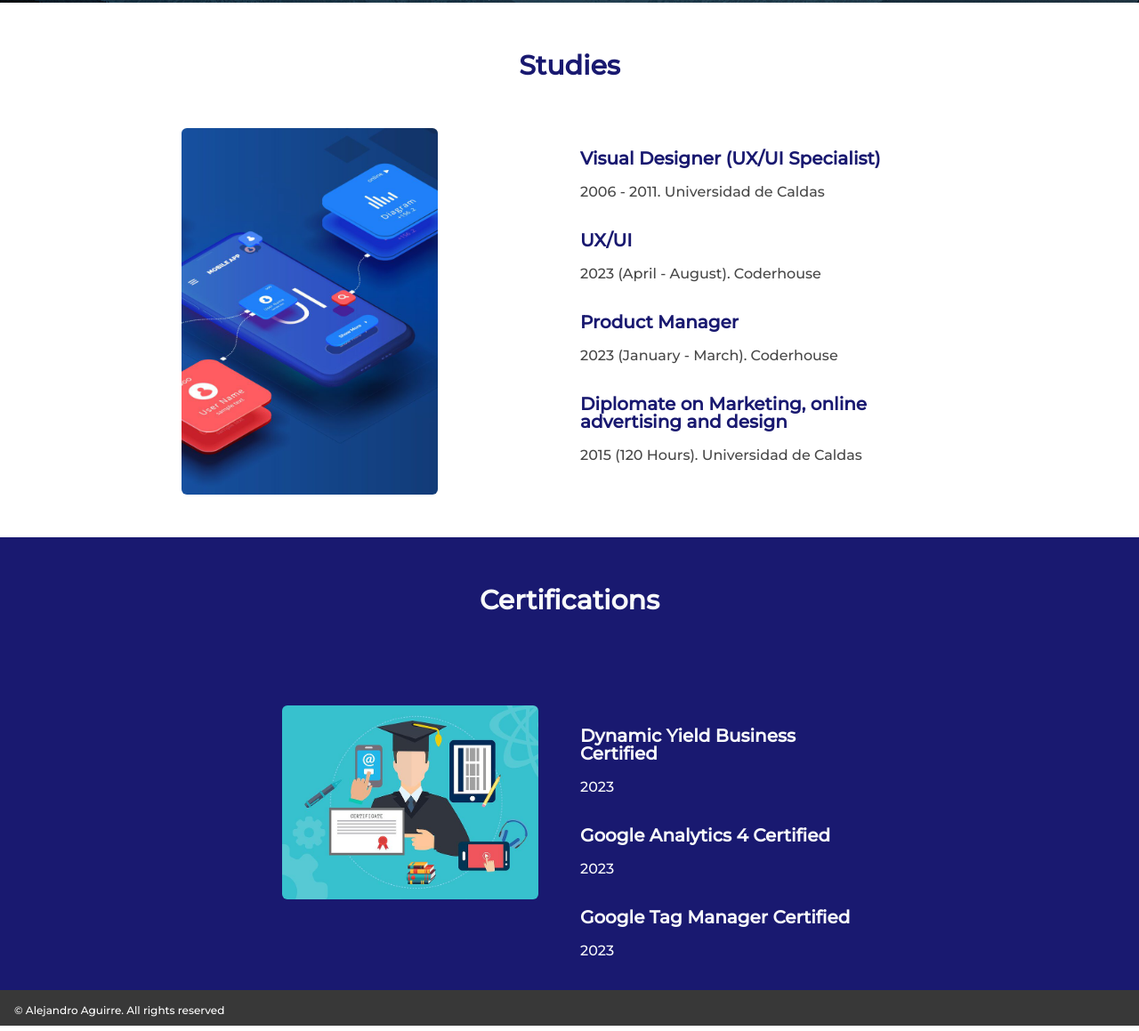
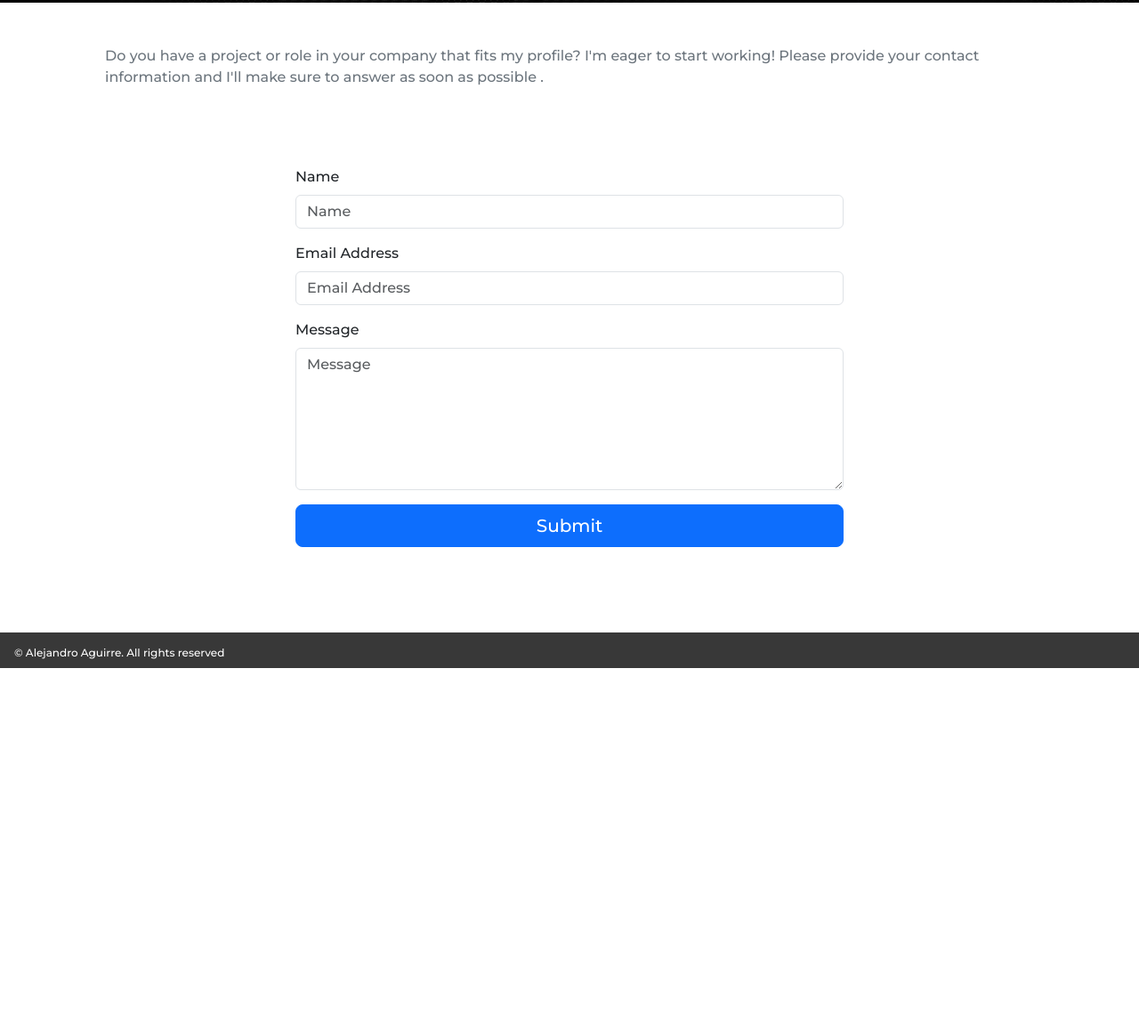
Before and after one commit to AleVolkov/Tercera_PreEntrega_AlejandroAguirre, a website: page contact_me.html in a window 1280 px wide. Shown: the part 361-1520 px from the top of the page at 89% size. After the commit the page ends 1118 px from the top, so only its background shows below. Drawn offline with nearby package versions, Linux system fonts and the light colour scheme; files that its build step writes are made by us from their sources.

Commit message:
All content in pages updated

```diff
--- a/contact_me.html
+++ b/contact_me.html
@@ -9,7 +9,7 @@
     <link href="https://cdn.jsdelivr.net/npm/bootstrap@5.3.2/dist/css/bootstrap.min.css" rel="stylesheet"
         integrity="sha384-T3c6CoIi6uLrA9TneNEoa7RxnatzjcDSCmG1MXxSR1GAsXEV/Dwwykc2MPK8M2HN" crossorigin="anonymous">
     <link rel="stylesheet" href="./css/bootstrap.css">
-    <link rel="stylesheet" href="./css/style.css">
+    <link rel="stylesheet" href="./css/styles.css">
     <link href="https://fonts.googleapis.com/css2?family=Montserrat:wght@500&display=swap" rel="stylesheet">
     <meta name="description"
         content="Get in Touch with Alejandro Aguirre | Reach Out for IT Project Management Inquiries | Let's Collaborate on Your Next CRO Project | Contact Me Today ">
@@ -47,53 +47,62 @@
     <main>
         <section>
             <!-- Hero -->
-            <div class="p-5 text-center bg-image" style="background-image: url('./images/education_bg.png');
+            <div class="p-5 text-center bg-image" style="background-image: url('./images/contactme_bg.png');
                 height: 300px">
 
                 <div class="d-flex justify-content-center align-items-center h-100">
                     <h1 class="w_header mb-3">Contact me</h1>
                 </div>
+            </div>
+        </section>
+        <!-- Hero -->
 
+        <p class="subtitle--description container text-secondary pt-5 pb-5 px-5">Do you have a project or role in your company that fits my profile? I'm eager to start working! Please provide your contact information and I'll make sure to answer as soon as possible .</p>
+        <!-- Wrapper container -->
+<div class="container py-4 form--box pb-5 mb-5">
+
+    <!-- Bootstrap 5 starter form -->
+    <form id="contactForm">
+
+      <!-- Name input -->
+      <div class="mb-3">
+        <label class="form-label" for="name">Name</label>
+        <input class="form-control" id="name" type="text" placeholder="Name" data-sb-validations="required" />
+        <div class="invalid-feedback" data-sb-feedback="name:required">Name is required.</div>
       </div>
-            <!-- Hero -->
-        </section>
-        <div class="blue_header text-center pt-5 pb-5 fw-bold">Studies</div>
-        <div class="d-flex justify-content-center">
-            <div class="row">
-                <div class="col-md-6">
-                    <div class="img_education image-container pb-5" style="max-width: 18rem;">
-                        <img src="/images/studies_LeftImage.png" alt="IT mobile showing technology badges" class="rounded img-fluid" />
+
+      <!-- Email address input -->
+      <div class="mb-3">
+        <label class="form-label" for="emailAddress">Email Address</label>
+        <input class="form-control" id="emailAddress" type="email" placeholder="Email Address" data-sb-validations="required, email" />
+        <div class="invalid-feedback" data-sb-feedback="emailAddress:required">Email Address is required.</div>
+        <div class="invalid-feedback" data-sb-feedback="emailAddress:email">Email Address Email is not valid.</div>
       </div>
+
+      <!-- Message input -->
+      <div class="mb-3">
+        <label class="form-label" for="message">Message</label>
+        <textarea class="form-control" id="message" type="text" placeholder="Message" style="height: 10rem;" data-sb-validations="required"></textarea>
+        <div class="invalid-feedback" data-sb-feedback="message:required">Message is required.</div>
       </div>
-                <div class="col-md-6">
-                    <div class="studies_heading fw-semibold lh-1 pb-3 pt-4">Visual Designer (UX/UI Specialist) </div>
-                    <p class="studies_p pb-3">2006 - 2011. Universidad de Caldas</p>
-                    <div class="studies_heading fw-semibold lh-1 pb-3">UX/UI </div>
-                    <p class="studies_p pb-3">2023 (April - August). Coderhouse</p>
-                    <div class="studies_heading fw-semibold lh-1 pb-3">Product Manager</div>
-                    <p class="studies_p pb-3">2023 (January - March). Coderhouse</p>
-                    <div class="studies_heading fw-semibold lh-1 pb-3">Diplomate on Marketing, online advertising and
-                        design</div>
-                    <p class="studies_p pb-3">2015 (120 Hours). Universidad de Caldas</p>
+
+      <!-- Form submissions success message -->
+      <div class="d-none" id="submitSuccessMessage">
+        <div class="text-center mb-3">Form submission successful!</div>
       </div>
+
+      <!-- Form submissions error message -->
+      <div class="d-none" id="submitErrorMessage">
+        <div class="text-center text-danger mb-3">Error sending message!</div>
       </div>
+
+      <!-- Form submit button -->
+      <div class="d-grid">
+        <button class="btn btn-primary btn-lg" type="submit">Submit</button>
       </div>
-        <div class="text-light custom-bg blue_header text-center pt-5 pb-5 fw-bold">Certifications</div>
-        <div class="custom-bg d-flex justify-content-center pt-5">
-            <div class="row">
-                <div class="col-md-6">
-                    <div class="image-container pb-5" style="max-width: 18rem;">
-                        <img src="/images/certifications_LeftImage.png" alt="IT Certifications" class="img_education rounded img-fluid" />
-                    </div>
-                </div>
-                <div class="col-md-6">
-                    <div class="text-light studies_heading fw-semibold lh-1 pb-3 pt-4">Dynamic Yield Business Certified</div>
-                    <p class="text-light studies_p pb-3">2023</p>
-                    <div class="text-light studies_heading fw-semibold lh-1 pb-3">Google Analytics 4 Certified</div>
-                    <p class="text-light studies_p pb-3">2023</p>
-                    <div class="text-light studies_heading fw-semibold lh-1 pb-3">Google Tag Manager Certified</div>
-                    <p class="text-light studies_p pb-3">2023</p>
-            </div>
+
+    </form>
+
   </div>
     </main>
     <footer>
--- a/css/styles.css
+++ b/css/styles.css
@@ -194,4 +194,20 @@ h3.skills_bottom {
   color: rgba(255, 255, 255, 0.6980392157);
 }
 
+.subtitle--description {
+  display: flex;
+  justify-content: center;
+  font-size: 16px;
+  font-family: "Montserrat", sans-serif;
+}
+
+.form--box {
+  width: 40em;
+  font-family: "Montserrat", sans-serif;
+}
+
+.lighterblue {
+  color:#94b6ff ;
+}
+
 /*# sourceMappingURL=styles.css.map */
```
Also changed, not shown: experience.html (+1 -1 lines), index.html (+5 -10 lines), other_projects.html (+20 -15 lines), images/carnaval.jpg (added), images/colibri.jpg (added), images/contactme_bg.png (added), images/edificios.jpg (added), images/elvis.jpg (added), images/mercado.jpg (added), images/noche.jpg (added), images/paramo.jpg (added), images/perro.jpg (added). Lines whose indentation alone changed are shown as unchanged.
